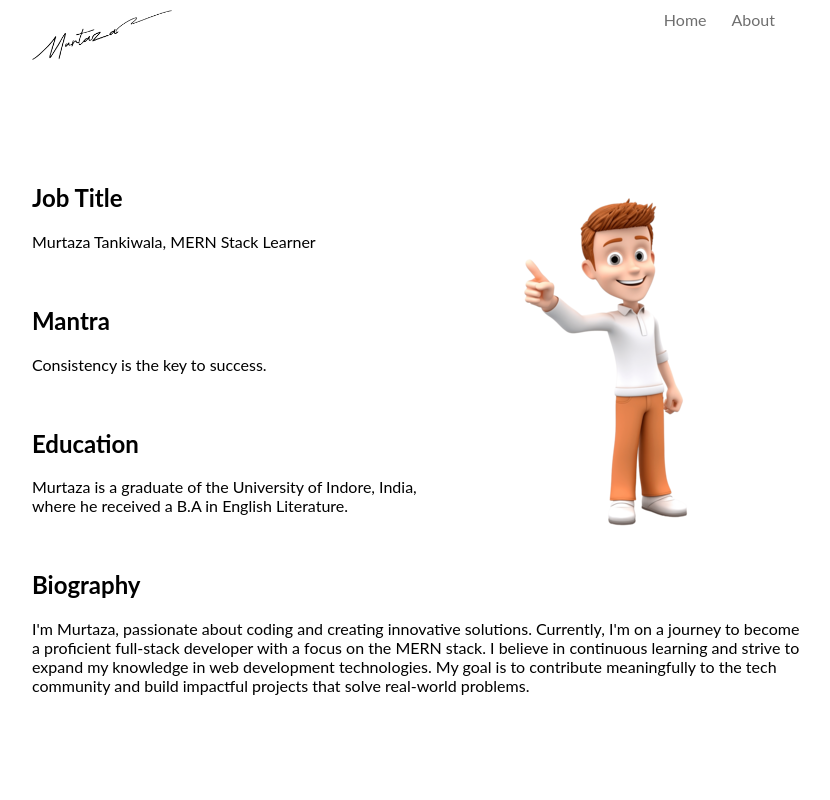
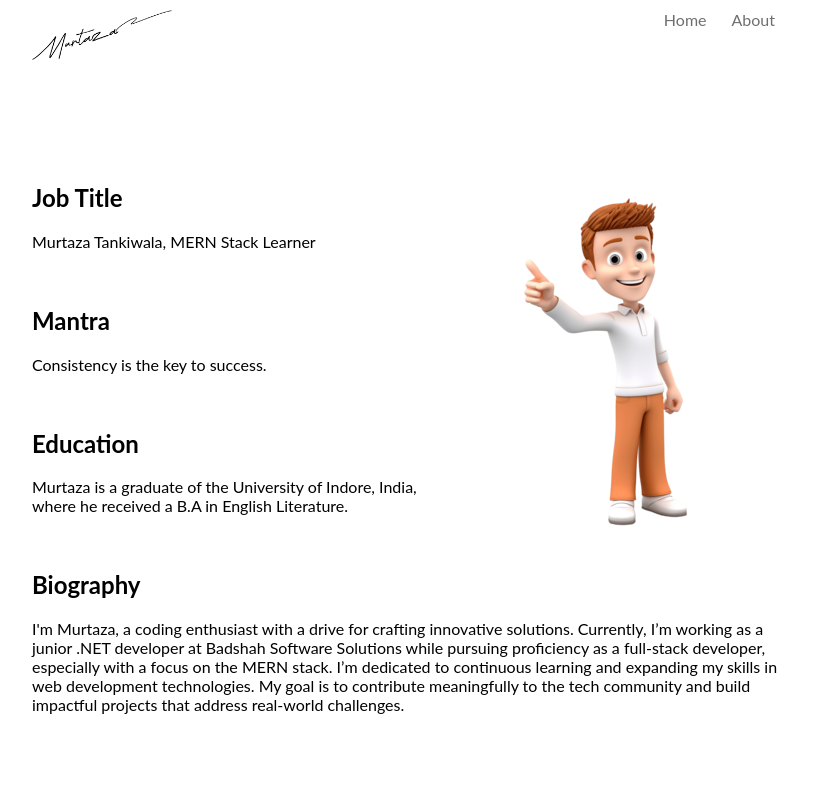
Before and after one commit to murtazatankiwala456/react-portfolio, a React (Vite) app: page /about in a window 1280 px wide. Shown: the top 800 px of the page, without its empty margins (224-1054 px from the left). Built offline with nearby package versions, Linux system fonts and the light colour scheme.

Commit message:
update portfolio

```diff
--- a/src/components/About.jsx
+++ b/src/components/About.jsx
@@ -21,12 +21,13 @@ const About = () => {
       <br />
       <h2>Biography</h2>
       <p>
-        I'm Murtaza, passionate about coding and creating innovative solutions.
-        Currently, I'm on a journey to become a proficient full-stack developer
-        with a focus on the MERN stack. I believe in continuous learning and
-        strive to expand my knowledge in web development technologies. My goal
-        is to contribute meaningfully to the tech community and build impactful
-        projects that solve real-world problems.
+        I'm Murtaza, a coding enthusiast with a drive for crafting innovative
+        solutions. Currently, I’m working as a junior .NET developer at Badshah
+        Software Solutions while pursuing proficiency as a full-stack developer,
+        especially with a focus on the MERN stack. I’m dedicated to continuous
+        learning and expanding my skills in web development technologies. My
+        goal is to contribute meaningfully to the tech community and build
+        impactful projects that address real-world challenges.
       </p>
       <br />
     </section>
--- a/src/components/Hero.jsx
+++ b/src/components/Hero.jsx
@@ -7,10 +7,12 @@ const Hero = () => {
       <div className="text">
         <h1 className="author">Murtaza Tankiwala</h1>
         <p className="role">
-          Murtaza Tankiwala is an aspiring developer and fresher focused on
-          mastering the MERN (MongoDB, Express.js, React.js, Node.js) stack.
-          Murtaza is passionate about sharing his knowledge and experiences with
-          others interested in web development.
+          Murtaza Tankiwala is a junior .NET developer at Badshah Software
+          Solutions with a strong foundation in the MERN stack (MongoDB,
+          Express.js, React.js, Node.js). While focusing on .NET development
+          professionally, Murtaza is passionate about expanding his skills
+          across full-stack technologies and enjoys sharing knowledge and
+          experiences with others interested in web development.
         </p>
       </div>
       <div className="hero-image">
```
